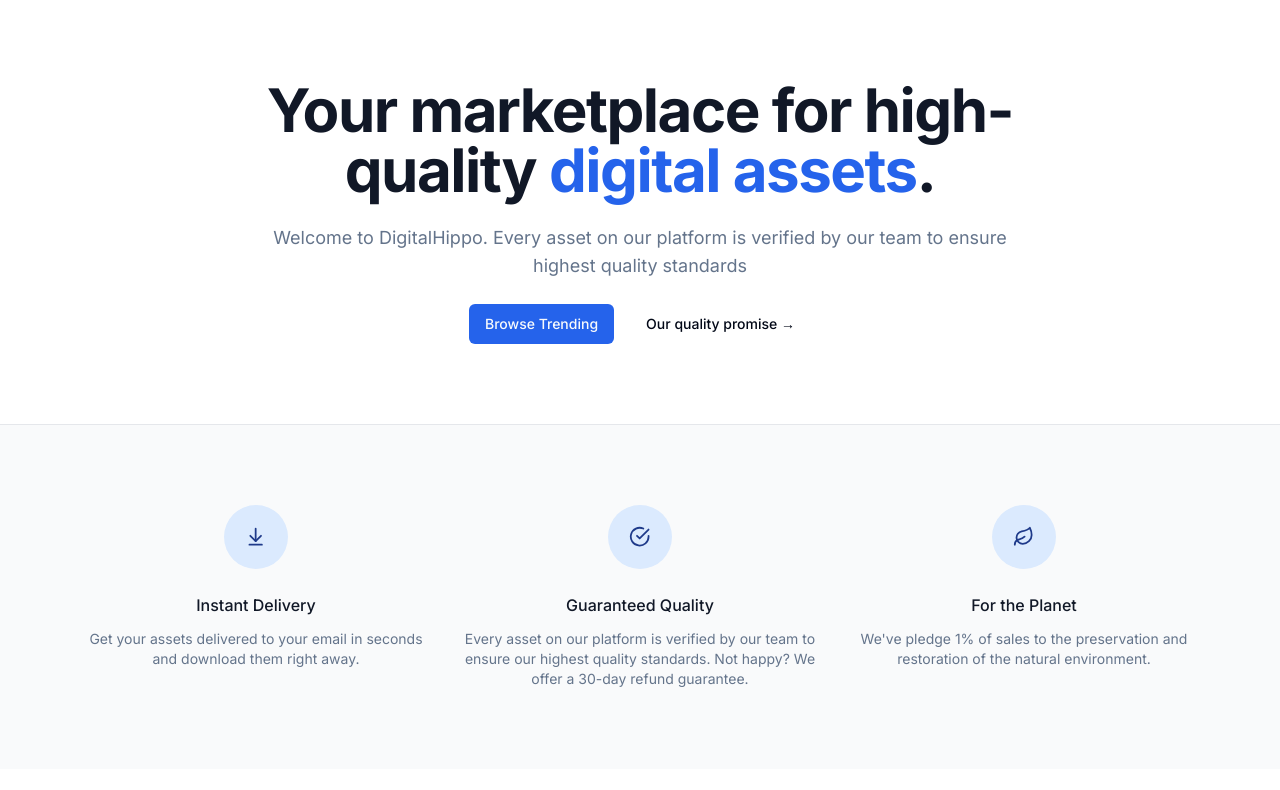
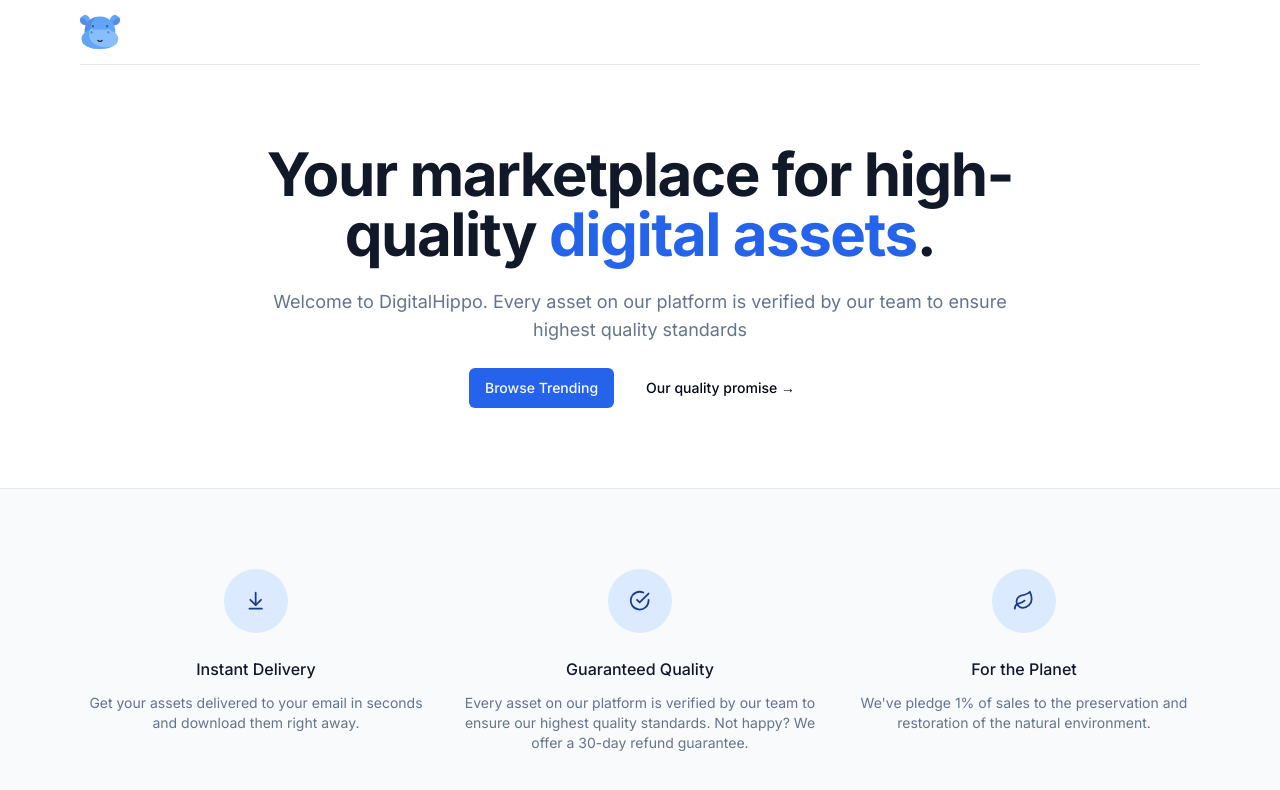
Before and after one commit to jocasantos/digitalhippo, a Next.js app: page / in a window 1280 px wide. Shown: the top 790 px of the page. Built offline with nearby package versions, Linux system fonts and the light colour scheme.

Commit message:
build navbar

```diff
--- a/src/app/layout.tsx
+++ b/src/app/layout.tsx
@@ -2,6 +2,7 @@
 import { Inter } from "next/font/google";
 import "./globals.css";
 import { cn } from "@/lib/utils";
+import Navbar from "@/components/ui/Navbar";
 
 const inter = Inter({ subsets: ["latin"] });
 
@@ -21,6 +22,7 @@
         className={cn("relative h-full font-sans antialiased", inter.className)}
       >
         <main className="relative flex flex-col min-h-screen">
+          <Navbar />
           <div className="flex-grow flex-1">{children}</div>
         </main>
       </body>
--- /dev/null
+++ b/src/components/ui/Icons.tsx
@@ -0,0 +1,89 @@
+import { LucideProps } from "lucide-react";
+
+export const Icons = {
+  logo: (props: LucideProps) => (
+    <svg {...props} viewBox="0 0 512 512">
+      <g>
+        <path
+          d="M105.67 56.012c24.601 24.601 41.244 81.13 16.643 105.731s-81.13 7.958-105.731-16.643-20.623-60.509 3.978-85.11 60.509-28.579 85.11-3.978z"
+          fill="#60a5fa"
+          data-original="#abdfeb"
+          opacity="1"
+        ></path>
+        <path
+          d="M111.097 169.375c-9.754-53.933-61.535-93.098-102.131-94.531-13.495 22.793-12.381 50.26 7.615 70.256 21.368 21.367 66.817 36.724 94.516 24.275z"
+          fill="#558ce7"
+          data-original="#8bcdd8"
+          opacity="1"
+        ></path>
+        <path
+          d="M406.33 56.012c-24.601 24.601-41.244 81.13-16.643 105.731s81.13 7.958 105.731-16.643 20.623-60.509-3.978-85.11-60.509-28.579-85.11-3.978z"
+          fill="#60a5fa"
+          data-original="#abdfeb"
+          opacity="1"
+        ></path>
+        <path
+          d="M400.903 169.375c9.754-53.933 61.535-93.098 102.13-94.531 13.495 22.793 12.381 50.26-7.615 70.256-21.367 21.367-66.816 36.724-94.515 24.275z"
+          fill="#558ce7"
+          data-original="#8bcdd8"
+          opacity="1"
+        ></path>
+        <ellipse
+          cx="256"
+          cy="244.04"
+          rx="196.34"
+          ry="186.42"
+          fill="#60a5fa"
+          data-original="#abdfeb"
+          opacity="1"
+        ></ellipse>
+        <path
+          d="M165.588 196.685a7.5 7.5 0 0 1-7.5-7.5v-15.008a7.5 7.5 0 0 1 15 0v15.008a7.5 7.5 0 0 1-7.5 7.5zM346.412 196.685a7.5 7.5 0 0 1-7.5-7.5v-15.008a7.5 7.5 0 0 1 15 0v15.008a7.5 7.5 0 0 1-7.5 7.5z"
+          fill="#222222"
+          data-original="#464d59"
+          opacity="1"
+        ></path>
+        <path
+          d="M212.03 62.322c-87.266 18.957-152.372 93.12-152.372 181.723 0 102.957 87.905 186.42 196.342 186.42 19.952 0 39.204-2.835 57.346-8.087C85.074 329.977 119.169 118.281 212.03 62.322z"
+          fill="#558ce7"
+          data-original="#8bcdd8"
+          opacity="1"
+        ></path>
+        <path
+          d="M409.201 247.067c-3.993-1.525-7.205-4.522-9.287-8.256-7.292-13.082-21.262-21.931-37.303-21.931a42.466 42.466 0 0 0-25.912 8.775c-2.706 2.072-6.138 2.964-9.522 2.563-22.448-2.662-46.36-3.941-71.178-3.941-24.818 0-48.73 1.279-71.178 3.941-3.384.401-6.816-.491-9.522-2.563a42.466 42.466 0 0 0-25.912-8.775c-16.04 0-30.01 8.85-37.303 21.931-2.081 3.734-5.293 6.731-9.287 8.256-49.69 18.976-81.141 50.52-81.141 97.301 0 85.459 104.919 128.202 234.342 128.202S490.34 429.827 490.34 344.368c.002-46.782-31.448-78.325-81.139-97.301z"
+          fill="#87befb"
+          data-original="#b9e8ef"
+          opacity="1"
+        ></path>
+        <path
+          d="M256 383.302a44.19 44.19 0 0 1-33.317-15.175 7.5 7.5 0 0 1 11.309-9.855 29.192 29.192 0 0 0 22.009 10.03 29.195 29.195 0 0 0 22.009-10.03 7.501 7.501 0 0 1 11.309 9.855A44.197 44.197 0 0 1 256 383.302z"
+          fill="#222222"
+          data-original="#464d59"
+          opacity="1"
+        ></path>
+        <circle
+          cx="149.39"
+          cy="259.56"
+          r="15.519"
+          fill="#558ce7"
+          data-original="#8bcdd8"
+          opacity="1"
+        ></circle>
+        <circle
+          cx="362.61"
+          cy="259.56"
+          r="15.519"
+          fill="#558ce7"
+          data-original="#8bcdd8"
+          opacity="1"
+        ></circle>
+        <path
+          d="M416.18 443.185c-246.851 43.269-311.115-113.303-300.169-158.197.615-2.522.695-5.142.379-7.719-2.455-20.031 5.053-45.274 18.266-57.764a42.819 42.819 0 0 0-22.705 19.548c-2.002 3.647-5.171 6.496-9.059 7.978-49.745 18.972-81.235 50.526-81.235 97.337 0 85.459 104.919 128.202 234.342 128.202 61.953 0 118.279-9.801 160.181-29.385z"
+          fill="#60a5fa"
+          data-original="#abdfeb"
+          opacity="1"
+        ></path>
+      </g>
+    </svg>
+  ),
+};
--- /dev/null
+++ b/src/components/ui/Navbar.tsx
@@ -0,0 +1,26 @@
+import Link from "next/link";
+import MaxWidthWrapper from "../MaxWidthWrapper";
+import { Icons } from "./Icons";
+
+function Navbar() {
+  return (
+    <div className="bg-white sticky z-50 top-0 inset-x-0 h-16">
+      <header className="relative bg-white">
+        <MaxWidthWrapper>
+          <div className="border-b border-gray-200">
+            <div className="flex h-16 items-center">
+              {/*TODO: Mobile nav*/}
+              <div className="ml-4 flex lg:ml-0">
+                <Link href="/">
+                  <Icons.logo className="h-10 w-10" />
+                </Link>
+              </div>
+            </div>
+          </div>
+        </MaxWidthWrapper>
+      </header>
+    </div>
+  );
+}
+
+export default Navbar;
```
